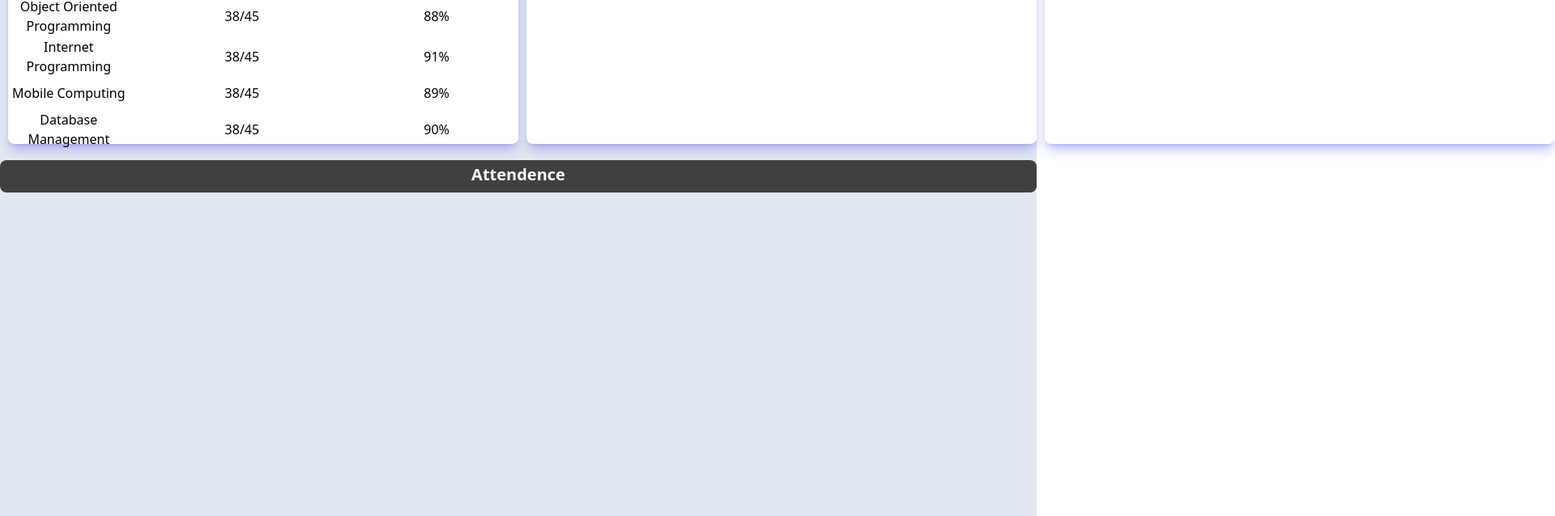
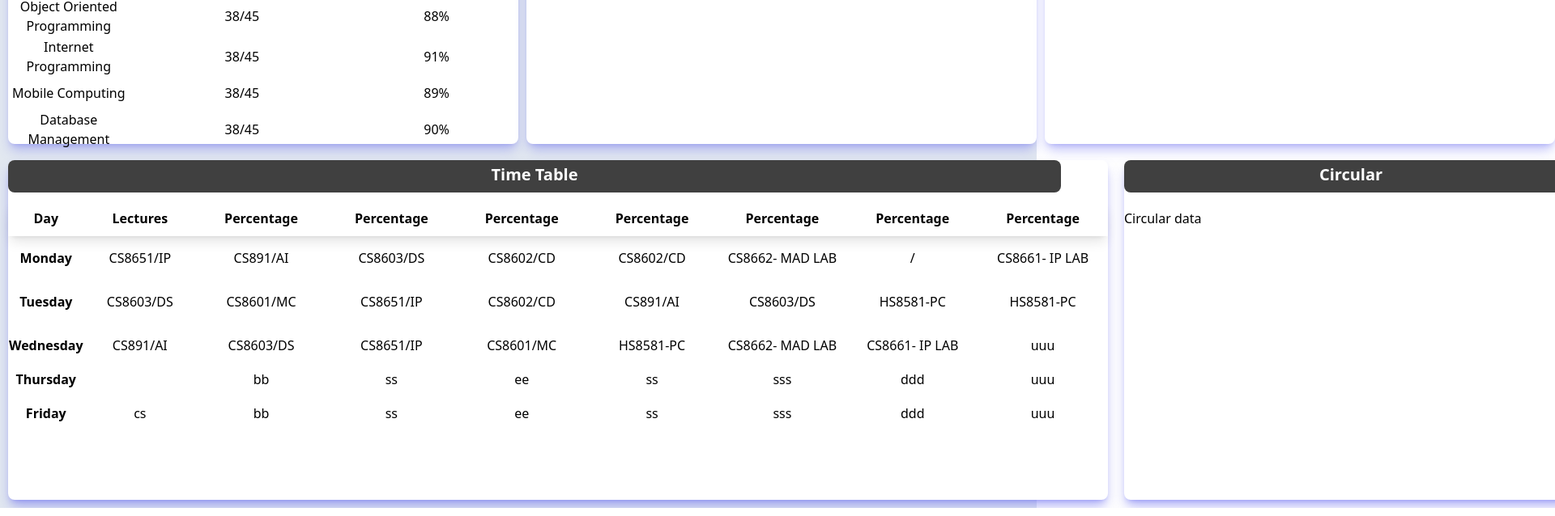
Before and after one commit to ShreeHariesh29/college-network-system-, a React (Create React App) app in the folder student_management/: page / in a window 1280 px wide. Shown: the part 292-930 px from the top of the page at 81% size, 1920 px wide, since content can reach past the window. Built offline with nearby package versions, Linux system fonts and the light colour scheme.

Commit message:
TIMETABLE DATA

```diff
--- a/student_management/src/components/HomeComponents/TimeTable.jsx
+++ b/student_management/src/components/HomeComponents/TimeTable.jsx
@@ -1,11 +1,118 @@
 import React from 'react'
 
 function TimeTable() {
+
+    const timetable = [
+        {
+          day : "Monday",
+          on:"CS8651/IP",
+          two:"CS891/AI",
+          three:"CS8603/DS",
+          four:"CS8602/CD",
+          five:"CS8602/CD",
+          six:"CS8662- MAD LAB",
+          seven:"/",
+          eight:"CS8661- IP LAB",
+        },
+        {
+          day : "Tuesday",
+          on:"CS8603/DS",
+          two:"CS8601/MC",
+          three:"CS8651/IP",
+          four:"CS8602/CD",
+          five:"CS891/AI",
+          six:"CS8603/DS",
+          seven:"HS8581-PC",
+          eight:"HS8581-PC",
+        },
+        {
+          day : "Wednesday",
+          on:"CS891/AI",
+          two:"CS8603/DS",
+          three:"CS8651/IP",
+          four:"CS8601/MC",
+          five:"HS8581-PC",
+          six:"CS8662- MAD LAB",
+          seven:"CS8661- IP LAB",
+          eight:"uuu",
+          },
+          {
+            day : "Thursday",
+            on:"",
+            two:"bb",
+            three:"ss",
+            four:"ee",
+            five:"ss",
+            six:"sss",
+            seven:"ddd",
+            eight:"uuu",
+          },
+          {
+            day : "Friday",
+            on:"cs",
+            two:"bb",
+            three:"ss",
+            four:"ee",
+            five:"ss",
+            six:"sss",
+            seven:"ddd",
+            eight:"uuu",
+          },
+
+      ];
   return (
-    <div className=' h-[440px]'>
-        <div className='text-center h-[40px] font-semibold text-xl pt-[4px] bg-neutral-700 text-white rounded-lg mt-[20px] '>
-            Attendence
+    <div className=' h-[430px] flex pb-[10px]  ml-[10px] mt-[20px]  '>
+      <div className=' bg-white rounded-lg shadow-lg shadow-indigo-500/50 ' >
+      <div className=' text-center h-[40px] font-semibold text-xl pt-[4px] bg-neutral-700 text-white rounded-lg  w-[1300px] '>
+            Time Table
         </div>
+        <div className= ''>
+        <table className='table-auto mt-[10px] ' >
+      <thead >
+        <tr className=' shadow-lg shadow-blue-500/2 pl-[10px] ml-[10px]  '>
+          <th className='py-[10px] px-[20px]'>Day</th>
+          <th className='px-[35px]'>Lectures</th>
+          <th className='px-[35px]'>Percentage</th>
+          <th className='px-[35px] '>Percentage</th>
+          <th className='px-[35px] '>Percentage</th>
+          <th className='px-[35px]'>Percentage</th>
+          <th className='px-[35px]'>Percentage</th>
+          <th className='px-[35px]'>Percentage</th>
+          <th className='px-[35px]'>Percentage</th>
+
+        </tr>
+        </thead>
+
+      <tbody>
+        {timetable.map((item) => (
+          <tr key={item.day} className='text-center'>
+            <td className='font-bold '>{item.day} </td>
+            <td className='py-[15px] '>{item.on}</td>
+            <td className=''>{item.two}</td>
+            <td className=''>{item.three}</td>
+            <td className=''>{item.four}</td>
+            <td className=''>{item.five}</td>
+            <td className=''>{item.six}</td>
+            <td className=''>{item.seven}</td>
+            <td className=''>{item.eight}</td>
+
+          </tr>
+        ))}
+      </tbody>
+    </table>
+        </div>
+
+      </div>
+      <div className='h-[420px] bg-white ml-[20px] rounded-lg shadow-lg shadow-indigo-500/50 ' >
+      <div className='text-center h-[40px] font-semibold text-xl pt-[4px] bg-neutral-700 text-white rounded-lg w-[560px] mb-[20px]  '>
+          Circular
+        </div>
+      <div className='bg-white  '>
+        Circular data
+      </div>
+
+      </div>
+
     </div>
   )
 }
--- a/student_management/src/components/HomeComponents/TopAnnouncement.jsx
+++ b/student_management/src/components/HomeComponents/TopAnnouncement.jsx
@@ -2,7 +2,7 @@ import React from 'react'
 
 function TopAnnouncement() {
   return (
-    <div className='h-[60px] w-[300px] shadow-lg bg-white rounded-lg mt-[30px] mr-[20px]'>
+    <div className='h-[60px] w-[300px] shadow-lg bg-white rounded-lg mt-[30px] mr-[20px] border-2'>
       <h1 className='pt-5 pl-[200px]'>3.00%</h1>
 
     </div>
--- a/student_management/src/components/HomeComponents/TopAssingment.jsx
+++ b/student_management/src/components/HomeComponents/TopAssingment.jsx
@@ -2,7 +2,7 @@ import React from 'react'
 
 function TopAssingment() {
   return (
-    <div className='h-[60px] w-[300px] shadow-lg bg-white  rounded-lg mt-[30px] '>
+    <div className='border-2 h-[60px] w-[300px] shadow-lg bg-white  rounded-lg mt-[30px] '>
     <h1 className='pt-5 pl-[200px]'>2.00%</h1>
   </div>
   )
```
